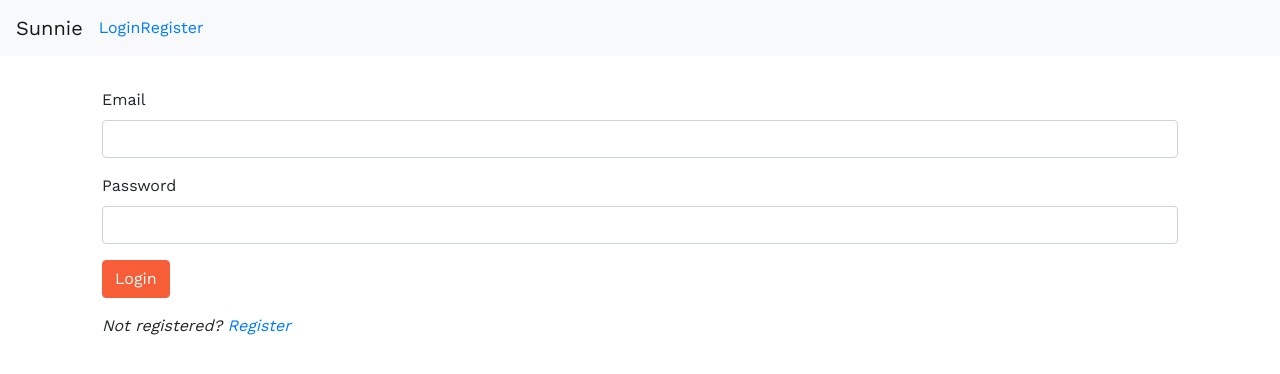
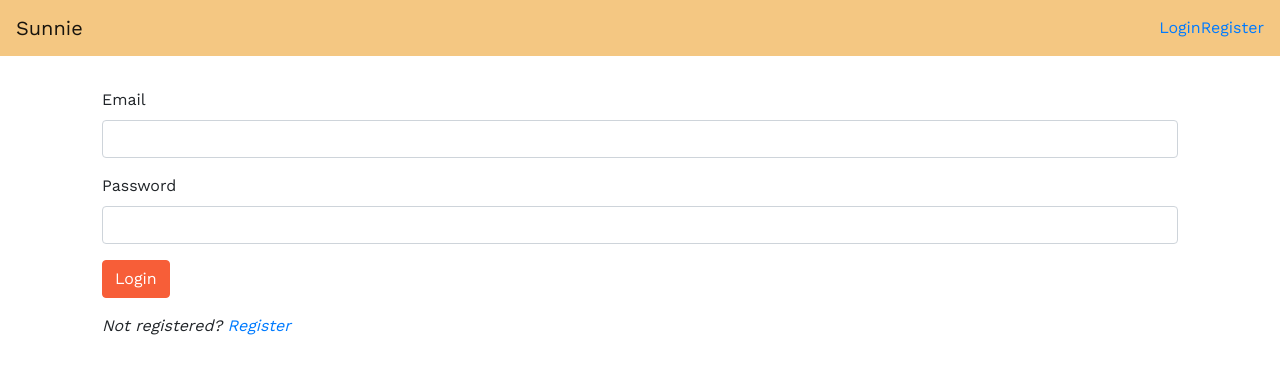
Before and after one commit to rickiele/FullstackCapstone, a React (Create React App) app in the folder Sunnie/client/: page /login in a window 1280 px wide. Shown: the top 374 px of the page. Built offline with nearby package versions, Linux system fonts and the light colour scheme; no server answers.

Commit message:
fixed nav bar

```diff
--- a/Sunnie/client/src/App.css
+++ b/Sunnie/client/src/App.css
@@ -24,6 +24,10 @@
   color: white;
 }
 
+header {
+  background-color: #F4C782;
+}
+
 .App-link {
   color: #61dafb;
 }
--- a/Sunnie/client/src/components/Header.js
+++ b/Sunnie/client/src/components/Header.js
@@ -29,7 +29,7 @@ export default function Header() {
     // JSX to return the header
     return (
         <header>
-            <Navbar bg="light" expand="lg">
+            <Navbar expand="sm" className="nav-bar-link-container">
                 <Navbar.Brand href="#">Sunnie</Navbar.Brand>
                 <Navbar.Toggle aria-controls="navbarScroll" />
                 <Navbar.Collapse id="navbarScroll">
@@ -43,18 +43,15 @@ export default function Header() {
                         {isLoggedIn &&
                             <>
                                 <Nav.Item className="nav-bar-link-container">
-                                    <Row>
-                                        <Col>
-                                            <NavLink className="nav-link" to="/">Home</NavLink>
-                                            <NavLink className="nav-link" to={loggedInUserProfile}>Profile</NavLink>
-                                            <NavLink className="nav-link" to="/quiz">Quiz</NavLink>
-                                            <NavLink className="nav-link" to="/community">Community</NavLink>
-                                        </Col>
-                                    </Row>
+                                    <NavLink className="nav-link" to="/">Home</NavLink>
+                                    <NavLink className="nav-link" to={loggedInUserProfile}>Profile</NavLink>
+                                    <NavLink className="nav-link" to="/quiz">Quiz</NavLink>
+                                    <NavLink className="nav-link" to="/community">Community</NavLink>
                                 </Nav.Item>
                             </>
                         }
-
+                    </Nav>
+                    <Nav>
                         {isLoggedIn &&
                             <>
                                 <Nav.Item>
--- a/Sunnie/client/src/index.css
+++ b/Sunnie/client/src/index.css
@@ -66,13 +66,15 @@ h3 {
   background-color: green;
   border-color: green;
 }
-/* .nav-bar-link-container {
+
+.nav-bar-link-container {
   display: flex;
 }
+
 .nav-link {
   display: flex;
   flex-direction: row;
-} */
+}
 
 /* Home */
 .UVLevel {
```
Also changed, not shown: 1 other file (tests, documents, lock files or other folders).
